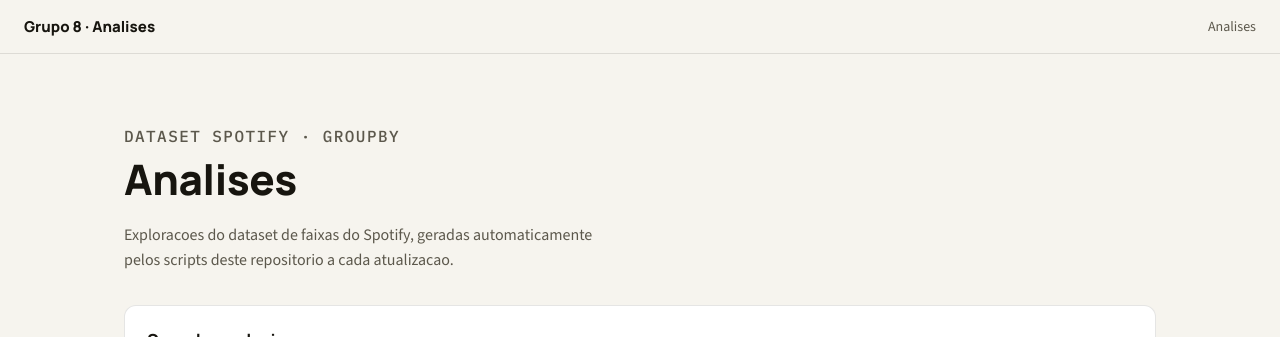
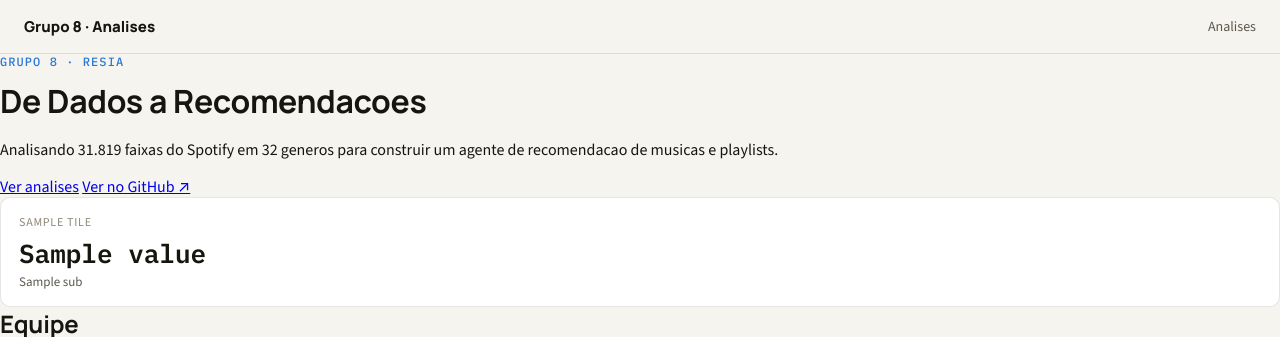
Before and after one commit to Lucas-AV/Grupo-8-ResIA, a Python web app: template site/templates/index.html in a window 1280 px wide. Shown: the top 337 px of the page. Run offline with Jinja, Linux system fonts and the light colour scheme; the template is opened without the code that fills it: most values are stand-ins (such as "Sample title", 1, 10 or a date in 2020).

Commit message:
Add hero, headline tiles, and team sections to index.html
index.html goes from a bare card grid to a landing page: hero with
two CTAs, 4 headline stat tiles, a team grid, then the existing
analyses card grid (now anchored at #analises).

Co-Authored-By: Claude Sonnet 5 <noreply@anthropic.com>

```diff
--- a/site/templates/index.html
+++ b/site/templates/index.html
@@ -1,6 +1,39 @@
 {% extends "base.html" %}
 {% block content %}
-<header class="hub-header">
+<div class="hero">
+  <p class="eyebrow">Grupo 8 &middot; ResIA</p>
+  <h1>De Dados a Recomendacoes</h1>
+  <p>Analisando 31.819 faixas do Spotify em 32 generos para construir um
+    agente de recomendacao de musicas e playlists.</p>
+  <div class="hero-actions">
+    <a class="btn btn-primary" href="#analises">Ver analises</a>
+    <a class="btn btn-secondary" href="https://github.com/Lucas-AV/Grupo-8-ResIA">Ver no GitHub &#8599;</a>
+  </div>
+</div>
+
+<div class="tiles home-tiles">
+  {% for tile in tiles %}
+  <div class="tile">
+    <div class="tile-label">{{ tile.label }}</div>
+    <div class="tile-value">{{ tile.value }}</div>
+    {% if tile.sub %}<div class="tile-sub">{{ tile.sub }}</div>{% endif %}
+  </div>
+  {% endfor %}
+</div>
+
+<div class="team-section">
+  <h2>Equipe</h2>
+  <div class="team-grid">
+    {% for member in team %}
+    <a class="team-member" href="https://github.com/{{ member.github }}">
+      <img src="https://github.com/{{ member.github }}.png" alt="{{ member.name }}" loading="lazy">
+      <span>{{ member.name }}</span>
+    </a>
+    {% endfor %}
+  </div>
+</div>
+
+<header class="hub-header" id="analises">
   <p class="eyebrow">Dataset Spotify &middot; groupby</p>
   <h1>Analises</h1>
   <p>Exploracoes do dataset de faixas do Spotify, geradas automaticamente pelos
```
